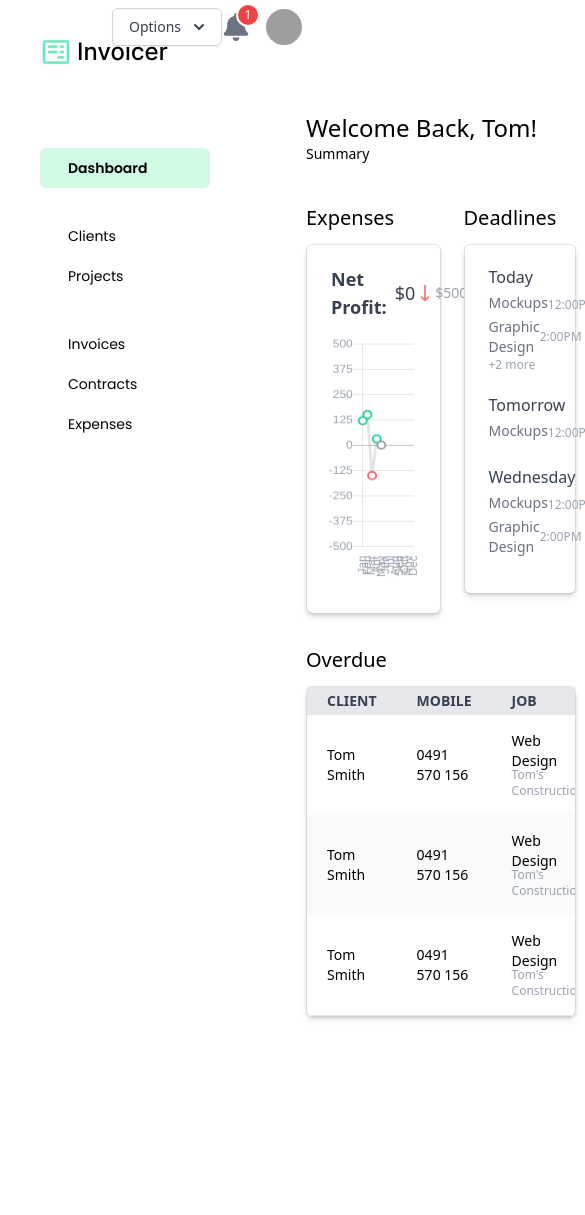
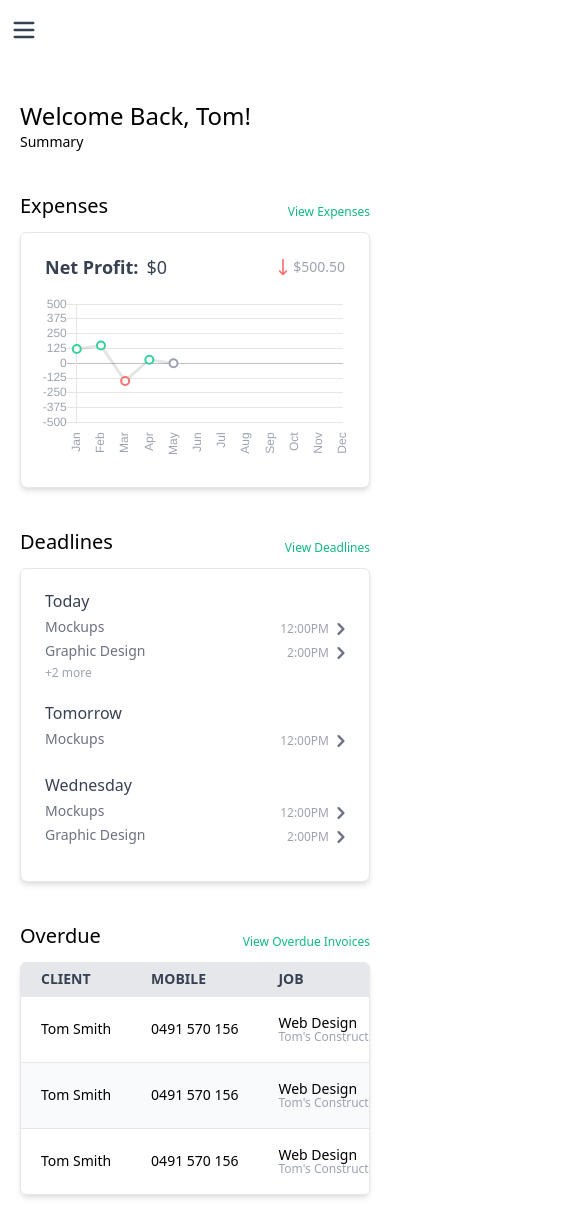
Before and after one commit to ryan-reichenberg/invoicer-client, a React (Create React App) app: page /dashboard in a window 390 px wide. Shown: the top 1215 px of the page, 585 px wide, since content can reach past the window. Before the commit the page ends 1049 px from the top, so only its background shows below. Built offline with nearby package versions, Linux system fonts and the light colour scheme; grey boxes are pictures that could not be loaded.

Commit message:
Make dashboard responsive

```diff
--- a/src/App.tsx
+++ b/src/App.tsx
@@ -6,6 +6,7 @@ import { createBrowserHistory } from 'history';
 import Dashboard from './pages/dashboard/dashboard';
 import Login from './pages/login/login';
 import ActionBar from './components/ActionBar/ActionBar';
+import MobileNav from './components/NavBar/MobileNav';
 
 
 function App() {
@@ -14,7 +15,8 @@ function App() {
     <div className="flex flex-row relative">
       <Router history={history}>
         <NavBar />
-        <ActionBar />
+        <MobileNav />
+        {/* <ActionBar /> */}
         <Switch>
           <Route exact path="/">
             <Login />
--- a/src/components/ActionBar/ActionBar.tsx
+++ b/src/components/ActionBar/ActionBar.tsx
@@ -29,7 +29,7 @@ export default class ActionBar extends Component {
             },
         ]
         return (
-            <div  className='mt-2 mr-14 px-8 absolute top-0 right-0 flex items-center justify-center'>
+            <div  className='mt-4 lg:mt-6 mr-14 px-8 absolute top-0 right-0 flex items-center justify-center 2xl:mr-48'>
                 {/* <Button>New</Button> */}
                 {/* onSelect might need to change here. */}
                 <Dropdown toggleComponent={ToggleComponent} data={data} onSelect={(e: SyntheticEvent<any, Event>) => console.log(e.currentTarget.text)}/>
--- a/src/components/Card/Card.tsx
+++ b/src/components/Card/Card.tsx
@@ -1,21 +1,18 @@
 import React, { Component } from 'react'
-import  classes from './Card.module.css';
 
 type CardProps = {
-    width: string,
     padding: string
 }
 export default class Card extends Component<CardProps> {
     static defaultProps = {
-        width: "w-2/5",
         padding: ""
     }
 
     render() {
         return (
             // px-4 pt-5
-            <div className={[classes.card, "shadow-md", "rounded-md bg-white border border-gray-200 md:max-h-80 2xl:max-h-96", this.props.width].join(" ")}>
-                <div className={"shadow rounded-md md:max-h-80  2xl:max-h-96 " + this.props.padding}>
+            <div className={"shadow-md rounded-md bg-white border border-gray-200 w-full h-full -my-2 overflow-x-auto"}>
+                <div className={"shadow rounded-md w-full h-full " + this.props.padding}>
                     {this.props.children}
                 </div>
             </div>
--- a/src/components/Chart/Chart.tsx
+++ b/src/components/Chart/Chart.tsx
@@ -28,8 +28,8 @@ export default class Chart extends Component<ChartProps> {
     }
     render() {
         return (
-            <div className="relative w-full h-64">
-                <canvas id="chart" ref={this.chartRef} className='pb-4'></canvas>
+            <div className="relative w-full max-h-72 lg:max-h-80 2xl:max-h-96">
+                <canvas id="chart" ref={this.chartRef}></canvas>
             </div>
         )
     }
--- /dev/null
+++ b/src/components/NavBar/MobileNav.tsx
@@ -0,0 +1,35 @@
+import React, { useState } from "react";
+import { NavLink } from "react-router-dom";
+import logo from '../../logo.svg';
+import './NavBar.css';
+
+const MobileNav = () => {
+    const [isNavOpen, setIsNavOpen] = useState(false);
+    const toggleNav = () => {
+        setIsNavOpen(!isNavOpen)
+    }
+    return (
+        <div className="lg:hidden relative">
+
+            <svg className={"w-7 h-7 sm:w-8 sm:h-8 font-bold text-gray-700 absolute top-0 left-0 m-4 ml-2.5 sm:m-5 " + (isNavOpen ? 'hidden' : '')} fill="none" stroke="currentColor" viewBox="0 0 24 24" xmlns="http://www.w3.org/2000/svg"><path stroke-linecap="round" stroke-linejoin="round" stroke-width="2" d="M4 6h16M4 12h16M4 18h16" onClick={toggleNav}></path></svg>
+            { isNavOpen &&
+            <div className="fixed left-0 top-0 z-20 w-42 md:w-56 h-full bg-white overflow-hidden shadow-md">
+                <img src={logo} alt="logo" className='mx-5 mt-20 mb-12'/>
+                <nav className='nav-container ml-6'>
+                    <svg className="w-6 h-6 font-bold absolute top-0 left-0 m-4 text-gray-700" fill="none" stroke="currentColor" viewBox="0 0 24 24" xmlns="http://www.w3.org/2000/svg" onClick={() => setIsNavOpen(false)}><path stroke-linecap="round" stroke-linejoin="round" stroke-width="2" d="M6 18L18 6M6 6l12 12"></path></svg>
+                    {/* TODO: Extract nav to list object */}
+                    {/* TODO: Look into making logo smaller for mobile devices */}
+                    {/* FIX: Scrolling is enabled in nav window */}
+                    <NavLink to="/dashboard" className='nav-item px-6 sm:px-7 mb-7' activeClassName='nav-item-active' onClick={toggleNav}>Dashboard</NavLink>
+                    <NavLink to="/clients"  className='nav-item px-6 sm:px-7' activeClassName='nav-item-active'>Clients</NavLink>
+                    <NavLink to="/projects" className='nav-item px-6 sm:px-7 mb-7' activeClassName='nav-item-active'>Projects</NavLink>
+                    <NavLink to="/invoices" className='nav-item px-6 sm:px-7' activeClassName='nav-item-active'>Invoices</NavLink>
+                    <NavLink to="/contracts" className='nav-item px-6 sm:px-7'activeClassName='nav-item-active'>Contracts</NavLink>
+                    <NavLink to="/expenses" className='nav-item px-6 sm:px-7'activeClassName='nav-item-active'>Expenses</NavLink>
+                </nav>
+            </div>
+            }
+        </div>
+    )
+}
+export default MobileNav;
--- a/src/components/NavBar/NavBar.css
+++ b/src/components/NavBar/NavBar.css
@@ -1,5 +1,5 @@
 .nav-item {
-    @apply py-2.5 px-7 flex;
+    @apply py-2.5 flex;
 }
 
 .nav-item>a {
@@ -7,9 +7,14 @@
 }
 
 .nav-container {
-    width: 170px;
+    width: 145px;
     font-family: 'Poppins', sans-serif;
     @apply text-sm;
+}
+@media (min-width: 640px) {
+    .nav-container {
+        width: 170px;
+    }
 }
 
 .nav-item-active {
--- a/src/components/NavBar/NavBar.tsx
+++ b/src/components/NavBar/NavBar.tsx
@@ -3,17 +3,17 @@ import { NavLink } from 'react-router-dom';
 import logo from '../../logo.svg';
 import './NavBar.css';
 
-export const NavBar = () => {
+const NavBar = () => {
     return (
-        <div className="pt-9 ml-10 mr-16">
+        <div className="hidden lg:block pt-9 ml-10 mr-16">
             <img src={logo} alt="logo" className='mb-20'/>
             <nav className='nav-container'>
-                <NavLink to="/dashboard" className='nav-item mb-7' activeClassName='nav-item-active'>Dashboard</NavLink>
-                <NavLink to="/clients"  className='nav-item' activeClassName='nav-item-active'>Clients</NavLink>
-                <NavLink to="/projects" className='nav-item  mb-7' activeClassName='nav-item-active'>Projects</NavLink>
-                <NavLink to="/invoices" className='nav-item' activeClassName='nav-item-active'>Invoices</NavLink>
-                <NavLink to="/contracts" className='nav-item' activeClassName='nav-item-active'>Contracts</NavLink>
-                <NavLink to="/expenses" className='nav-item' activeClassName='nav-item-active'>Expenses</NavLink>
+                <NavLink to="/dashboard" className='nav-item px-7 mb-7' activeClassName='nav-item-active'>Dashboard</NavLink>
+                <NavLink to="/clients"  className='nav-item px-7' activeClassName='nav-item-active'>Clients</NavLink>
+                <NavLink to="/projects" className='nav-item px-7 mb-7' activeClassName='nav-item-active'>Projects</NavLink>
+                <NavLink to="/invoices" className='nav-item px-7' activeClassName='nav-item-active'>Invoices</NavLink>
+                <NavLink to="/contracts" className='nav-item px-7' activeClassName='nav-item-active'>Contracts</NavLink>
+                <NavLink to="/expenses" className='nav-item px-7' activeClassName='nav-item-active'>Expenses</NavLink>
             </nav>
         </div>
     )
--- a/src/components/Table/Table.tsx
+++ b/src/components/Table/Table.tsx
@@ -8,20 +8,71 @@ export default class Table extends Component<TableProps> {
 
     render() {
         return (
-            <div className="flex flex-col">
-  <div className="-my-2 overflow-x-auto sm:-mx-6 lg:-mx-8">
-    <div className="py-2 align-middle inline-block min-w-full sm:px-6 lg:px-8">
-      <div className="overflow-hidden border-b border-gray-200 sm:rounded-md">
-                <table className='w-full border-collapse text-sm p-4 border-t-md'>
-                    <tr className='text-left bg-gray-200 text-gray-700 font-semibold'>
+            <div className={"shadow-md rounded-md bg-white border border-gray-200 w-full h-full -my-2 overflow-x-auto"}>
+                <table className='shadow rounded-md w-max md:w-full divide-y divide-gray-200 text-sm p-4 h-full'>
+                    <tr className='text-left bg-gray-200 text-gray-700 font-semibol'>
                         <th className='py-1 px-5'>CLIENT</th>
                         <th className='py-1 px-5'>MOBILE</th>
                         <th className='py-1 px-5'>JOB</th>
                         <th className='py-1 px-5'>PRICE</th>
                         <th className='py-1 px-5'>STATUS</th>
-                        <th></th>
+                        <th className='px-5'></th>
                     </tr>
-                    <tr>
+                    <tr className="text-sm md:text-base">
+                        <td className='py-3 md:py-4 px-5'>Tom Smith</td>
+                        <td className='py-3 md:py-4 px-5'>0491 570 156</td>
+                        <td className='py-3 md:py-4 px-5'>
+                            <p>
+                                Web Design
+                            </p>
+                            <p className='text-xs -mt-1 text-gray-400'>
+                                Tom's Construction
+                            </p>
+
+                        </td>
+                        <td className='py-3 md:py-4 px-5'>$200.00</td>
+                        <td className='py-3 md:py-4 px-5'>
+                        <span className="px-2 inline-flex text-xs leading-5 font-medium rounded-full bg-red-100 text-red-800">Overdue</span>
+                        </td>
+                        <td><svg className="w-6 h-6 text-gray-600" fill="none" stroke="currentColor" viewBox="0 0 24 24" xmlns="http://www.w3.org/2000/svg"><path stroke-linecap="round" stroke-linejoin="round" stroke-width="2" d="M12 5v.01M12 12v.01M12 19v.01M12 6a1 1 0 110-2 1 1 0 010 2zm0 7a1 1 0 110-2 1 1 0 010 2zm0 7a1 1 0 110-2 1 1 0 010 2z"></path></svg></td>
+                    </tr>
+                    <tr className='bg-gray-50 text-sm md:text-base'>
+                        <td className='py-3 md:py-4 px-5'>Tom Smith</td>
+                        <td className='py-3 md:py-4 px-5'>0491 570 156</td>
+                        <td className='py-3 md:py-4 px-5'>
+                            <p>
+                                Web Design
+                            </p>
+                            <p className='text-xs -mt-1 text-gray-400'>
+                                Tom's Construction
+                            </p>
+
+                        </td>
+                        <td className='py-3 md:py-4 px-5'>$200.00</td>
+                        <td className='py-3 md:py-4 px-5'>
+                        <span className="px-2 inline-flex text-xs leading-5 font-medium rounded-full bg-red-100 text-red-800">Overdue</span>
+                        </td>
+                        <td><svg className="w-6 h-6 text-gray-600" fill="none" stroke="currentColor" viewBox="0 0 24 24" xmlns="http://www.w3.org/2000/svg"><path stroke-linecap="round" stroke-linejoin="round" stroke-width="2" d="M12 5v.01M12 12v.01M12 19v.01M12 6a1 1 0 110-2 1 1 0 010 2zm0 7a1 1 0 110-2 1 1 0 010 2zm0 7a1 1 0 110-2 1 1 0 010 2z"></path></svg></td>
+                    </tr>
+                    <tr className="text-sm md:text-base">
+                        <td className='py-3 md:py-4 px-5'>Tom Smith</td>
+                        <td className='py-3 md:py-4 px-5'>0491 570 156</td>
+                        <td className='py-3 md:py-4 px-5'>
+                            <p>
+                                Web Design
+                            </p>
+                            <p className='text-xs -mt-1 text-gray-400'>
+                                Tom's Construction
+                            </p>
+
+                        </td>
+                        <td className='py-3 md:py-4 px-5'>$200.00</td>
+                        <td className='py-3 md:py-4 px-5'>
+                        <span className="px-2 inline-flex text-xs leading-5 font-medium rounded-full bg-red-100 text-red-800">Overdue</span>
+                        </td>
+                        <td><svg className="w-6 h-6 text-gray-600" fill="none" stroke="currentColor" viewBox="0 0 24 24" xmlns="http://www.w3.org/2000/svg"><path stroke-linecap="round" stroke-linejoin="round" stroke-width="2" d="M12 5v.01M12 12v.01M12 19v.01M12 6a1 1 0 110-2 1 1 0 010 2zm0 7a1 1 0 110-2 1 1 0 010 2zm0 7a1 1 0 110-2 1 1 0 010 2z"></path></svg></td>
+                    </tr>
+                    {/* <tr className='bg-gray-50'>
                         <td className='py-4 px-5'>Tom Smith</td>
                         <td className='py-4 px-5'>0491 570 156</td>
                         <td className='py-4 px-5'>
@@ -38,47 +89,8 @@ export default class Table extends Component<TableProps> {
                         <span className="px-2 inline-flex text-xs leading-5 font-medium rounded-full bg-red-100 text-red-800">Overdue</span>
                         </td>
                         <td><svg className="w-6 h-6 text-gray-600" fill="none" stroke="currentColor" viewBox="0 0 24 24" xmlns="http://www.w3.org/2000/svg"><path stroke-linecap="round" stroke-linejoin="round" stroke-width="2" d="M12 5v.01M12 12v.01M12 19v.01M12 6a1 1 0 110-2 1 1 0 010 2zm0 7a1 1 0 110-2 1 1 0 010 2zm0 7a1 1 0 110-2 1 1 0 010 2z"></path></svg></td>
-                    </tr>
-                    <tr className='bg-gray-50'>
-                        <td className='py-4 px-5'>Tom Smith</td>
-                        <td className='py-4 px-5'>0491 570 156</td>
-                        <td className='py-4 px-5'>
-                            <p>
-                                Web Design
-                            </p>
-                            <p className='text-xs -mt-1 text-gray-400'>
-                                Tom's Construction
-                            </p>
-
-                        </td>
-                        <td className='py-4 px-5'>$200.00</td>
-                        <td className='py-4 px-5'>
-                        <span className="px-2 inline-flex text-xs leading-5 font-medium rounded-full bg-red-100 text-red-800">Overdue</span>
-                        </td>
-                        <td><svg className="w-6 h-6 text-gray-600" fill="none" stroke="currentColor" viewBox="0 0 24 24" xmlns="http://www.w3.org/2000/svg"><path stroke-linecap="round" stroke-linejoin="round" stroke-width="2" d="M12 5v.01M12 12v.01M12 19v.01M12 6a1 1 0 110-2 1 1 0 010 2zm0 7a1 1 0 110-2 1 1 0 010 2zm0 7a1 1 0 110-2 1 1 0 010 2z"></path></svg></td>
-                    </tr>
-                    <tr>
-                        <td className='py-4 px-5'>Tom Smith</td>
-                        <td className='py-4 px-5'>0491 570 156</td>
-                        <td className='py-4 px-5'>
-                            <p>
-                                Web Design
-                            </p>
-                            <p className='text-xs -mt-1 text-gray-400'>
-                                Tom's Construction
-                            </p>
-
-                        </td>
-                        <td className='py-4 px-5'>$200.00</td>
-                        <td className='py-4 px-5'>
-                        <span className="px-2 inline-flex text-xs leading-5 font-medium rounded-full bg-red-100 text-red-800">Overdue</span>
-                        </td>
-                        <td><svg className="w-6 h-6 text-gray-600" fill="none" stroke="currentColor" viewBox="0 0 24 24" xmlns="http://www.w3.org/2000/svg"><path stroke-linecap="round" stroke-linejoin="round" stroke-width="2" d="M12 5v.01M12 12v.01M12 19v.01M12 6a1 1 0 110-2 1 1 0 010 2zm0 7a1 1 0 110-2 1 1 0 010 2zm0 7a1 1 0 110-2 1 1 0 010 2z"></path></svg></td>
-                    </tr>
+                    </tr> */}
                 </table>
-            </div>
-            </div>
-            </div>
             </div>
         )
     }
--- a/src/pages/dashboard/dashboard.tsx
+++ b/src/pages/dashboard/dashboard.tsx
@@ -67,37 +67,41 @@ export const Dashboard = () => {
       }
   }
     return (
-    <div className="h-full w-full p-8 mt-20">
-      <div className="max-w-6xl">
+    <div className="h-full w-full p-5 md:p-10 mt-20 lg:mt-20 2xl:mt-28  2xl:mr-36">
       <div className="">
         <h1 className='text-2xl'>Welcome Back, Tom!</h1>
           <p className="text-sm">Summary</p>
         </div>
-        <div className=''>
-          <div className="mr-14">
-            <div className="flex justify-between mt-10">
-              <div className='w-1/2'>
-                <h2 className="text-xl mb-3">Expenses</h2>
-                <Card width={'w-full'} padding="pb-5 px-4 pt-5">
-                  <div className="flex ml-2 mr-2 justify-between  pb-4">
+        {/* 6 */}
+            <div className="grid grid-cols-1 lg:grid-cols-2 gap-x-2 lg:gap-x-8 gap-y-20 2xl:gap-x-36 my-10">
+              <div className="lg:row-start-1">
+                <div className="flex justify-between items-end mb-5">
+                  <h2 className="text-xl">Expenses</h2>
+                  <a href='#' className="text-green-500 text-xs cursor-pointer hover:underline">View Expenses</a>
+                </div>
+                  <Card padding="px-4 pt-5">
+                    <div className="flex ml-2 mr-2 justify-between pb-4 md:pb-8 2xl:pb-10">
                       <div className="flex items-center justify-center text-lg text-gray-700"><h2 className="font-semibold">Net Profit:</h2><span className="ml-2 font-light">$0</span></div>
                       <div className='flex items-center justify-center'><svg className="w-5 h-5 text-red-400" fill="none" stroke="currentColor" viewBox="0 0 24 24" xmlns="http://www.w3.org/2000/svg"><path stroke-linecap="round" stroke-linejoin="round" stroke-width="2" d="M16 17l-4 4m0 0l-4-4m4 4V3"></path></svg> <span className="text-gray-400 text-sm">$500.50</span></div>
                     </div>
                     <Chart data={data} options={options} type='line'/>
                   </Card>
               </div>
-              <div className='w-5/12'>
-                <h2 className="text-xl mb-3">Deadlines</h2>
-                <Card width={'w-full'} padding=" pr-4 pt-5 pb-9 pl-6">
+              <div className='row-start-2 lg:row-start-1'>
+                <div className="flex justify-between items-end mb-5">
+                  <h2 className="text-xl">Deadlines</h2>
+                  <a href='#' className="text-green-500 text-xs cursor-pointer hover:underline">View Deadlines</a>
+                </div>
+                <Card padding="pr-4 pt-5 pl-6">
                   <Todo />
                 </Card>
               </div>
+              <div className="lg:col-span-2">
+              <div className="flex justify-between items-end mb-5">
+                  <h2 className="text-xl">Overdue</h2>
+                  <a href='#' className="text-green-500 text-xs cursor-pointer hover:underline">View Overdue Invoices</a>
                 </div>
-            <h2 className="text-xl mt-8 mb-3">Overdue</h2>
-            <Card width={'w-full'}>
                 <Table />
-            </Card>
-          </div>
               </div>
           </div>
       </div>
```
Also changed, not shown: src/components/Todo/Todo.tsx (+40 -2 lines). Lines whose indentation alone changed are shown as unchanged.
